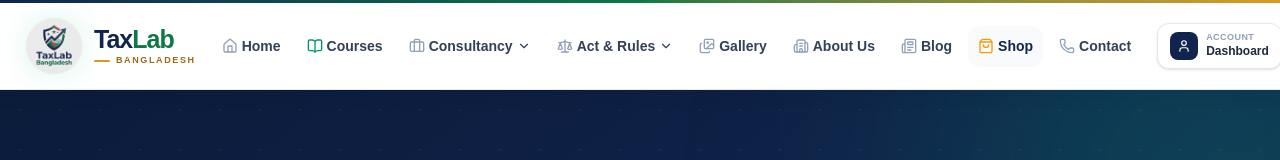
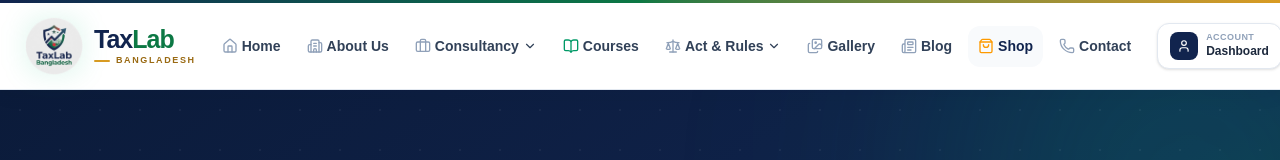
Before and after one commit to didarulislam01833/tax-lab-bangladesh, a Next.js app: page / in a window 1280 px wide. Shown: the top 160 px of the page. Built offline with nearby package versions, Linux system fonts and the light colour scheme.

Commit message:
Navbar modify

```diff
--- a/components/Header.jsx
+++ b/components/Header.jsx
@@ -87,7 +87,7 @@ export default function Header() {
                     {/* ================= DESKTOP NAVIGATION ================= */}
                     <nav className="hidden lg:flex items-center gap-0.5 xl:gap-1.5 font-semibold text-[13px] xl:text-[14px] text-slate-700 whitespace-nowrap">
 
-                        {/* HOME */}
+                        {/* 1. HOME */}
                         <Link
                             href="/"
                             className="group relative flex items-center gap-1 px-2.5 py-2.5 rounded-xl hover:bg-slate-50 hover:text-[#11244e] transition-all duration-200"
@@ -96,16 +96,16 @@ export default function Header() {
                             <span>Home</span>
                         </Link>
 
-                        {/* COURSES (Formerly Upcoming Courses) */}
+                        {/* 2. ABOUT US */}
                         <Link
-                            href="/upcoming-courses"
-                            className="group relative flex items-center gap-1 px-2.5 py-2.5 rounded-xl hover:bg-emerald-50 hover:text-[#0c7844] transition-all duration-200"
+                            href="/about"
+                            className="group flex items-center gap-1 px-2.5 py-2.5 rounded-xl hover:bg-slate-50 hover:text-[#11244e] transition"
                         >
-                            <BookOpen className="w-4 h-4 text-emerald-600 shrink-0" />
-                            <span>Courses</span>
+                            <Building2 className="w-4 h-4 text-slate-400 group-hover:text-[#0c7844] shrink-0" />
+                            <span>About Us</span>
                         </Link>
 
-                        {/* CONSULTANCY (Formerly Consultancy Services) */}
+                        {/* 3. CONSULTANCY */}
                         <div className="relative group">
                             <button
                                 type="button"
@@ -190,7 +190,7 @@ export default function Header() {
                                             BIDA & Related Services
                                         </div>
                                         <div className="text-[11px] text-slate-500 mt-0.5 leading-relaxed">
-                                            Setup, Registration, Visa, Employment, Operations & Compliance
+                                            Setup & Registration, Visas & Employment, Operations & Logistics, Finance & Compliance & Support & Access
                                         </div>
                                     </div>
                                 </Link>
@@ -207,7 +207,7 @@ export default function Header() {
                                             Licenses & Certificates
                                         </div>
                                         <div className="text-[11px] text-slate-500 mt-0.5 leading-relaxed">
-                                            IRC, ERC, Trade License, Fire, Environment, Factory, ISO & More
+                                            IRC, ERC, trade License, Fire License, Environment License, Factory License, ISO Certificate, Credit Rating & other licenses and Certificates
                                         </div>
                                     </div>
                                 </Link>
@@ -226,49 +226,58 @@ export default function Header() {
                             </div>
                         </div>
 
-                        {/* ACT & RULES */}
+                        {/* 4. COURSES */}
+                        <Link
+                            href="/upcoming-courses"
+                            className="group relative flex items-center gap-1 px-2.5 py-2.5 rounded-xl hover:bg-emerald-50 hover:text-[#0c7844] transition-all duration-200"
+                        >
+                            <BookOpen className="w-4 h-4 text-emerald-600 shrink-0" />
+                            <span>Courses</span>
+                        </Link>
+
+                        {/* 5. ACT & RULES (LINKS TO CONTACT PAGE) */}
                         <div className="relative group">
-                            <button
-                                type="button"
+                            <Link
+                                href="/contact"
                                 className="flex items-center gap-1 px-2.5 py-7 rounded-xl hover:text-[#11244e] transition"
                             >
                                 <Scale className="w-4 h-4 text-slate-400 group-hover:text-[#0c7844] shrink-0" />
                                 <span>Act & Rules</span>
                                 <ChevronDown className="w-3.5 h-3.5 group-hover:rotate-180 transition-transform shrink-0" />
-                            </button>
+                            </Link>
 
                             <div className="absolute top-[82px] left-0 w-60 bg-white border border-slate-200 rounded-2xl shadow-[0_20px_60px_rgba(15,23,42,0.15)] py-2 opacity-0 invisible translate-y-2 group-hover:opacity-100 group-hover:visible group-hover:translate-y-0 transition-all duration-200 whitespace-normal">
                                 <div className="relative group/sub">
-                                    <div className="flex items-center justify-between px-4 py-2.5 hover:bg-slate-50 hover:text-[#11244e] cursor-pointer">
+                                    <Link href="/contact" className="flex items-center justify-between px-4 py-2.5 hover:bg-slate-50 hover:text-[#11244e] cursor-pointer">
                                         <span className="font-semibold text-sm">Income Tax</span>
                                         <ChevronRight className="w-4 h-4" />
-                                    </div>
+                                    </Link>
                                     <div className="absolute top-0 left-full ml-1 w-60 bg-white border border-slate-200 rounded-2xl shadow-2xl py-2 opacity-0 invisible group-hover/sub:opacity-100 group-hover/sub:visible transition-all">
-                                        <Link href="/act-rules/income-tax/act-2023" className="block px-4 py-2 text-sm hover:bg-slate-50 hover:text-blue-900">Income Tax Act, 2023</Link>
-                                        <Link href="/act-rules/income-tax/tds-rules-2026" className="block px-4 py-2 text-sm hover:bg-slate-50 hover:text-blue-900">TDS Rules, 2026</Link>
-                                        <Link href="/act-rules/income-tax/sro" className="block px-4 py-2 text-sm hover:bg-slate-50 hover:text-blue-900">SROs</Link>
+                                        <Link href="/contact" className="block px-4 py-2 text-sm hover:bg-slate-50 hover:text-blue-900">Income Tax Act, 2023</Link>
+                                        <Link href="/contact" className="block px-4 py-2 text-sm hover:bg-slate-50 hover:text-blue-900">TDS Rules, 2026</Link>
+                                        <Link href="/contact" className="block px-4 py-2 text-sm hover:bg-slate-50 hover:text-blue-900">SROs</Link>
                                     </div>
                                 </div>
 
                                 <div className="relative group/sub">
-                                    <div className="flex items-center justify-between px-4 py-2.5 hover:bg-slate-50 hover:text-[#11244e] cursor-pointer">
+                                    <Link href="/contact" className="flex items-center justify-between px-4 py-2.5 hover:bg-slate-50 hover:text-[#11244e] cursor-pointer">
                                         <span className="font-semibold text-sm">VAT</span>
                                         <ChevronRight className="w-4 h-4" />
-                                    </div>
+                                    </Link>
                                     <div className="absolute top-0 left-full ml-1 w-60 bg-white border border-slate-200 rounded-2xl shadow-2xl py-2 opacity-0 invisible group-hover/sub:opacity-100 group-hover/sub:visible transition-all">
-                                        <Link href="/act-rules/vat/act-2012" className="block px-4 py-2 text-sm hover:bg-slate-50 hover:text-blue-900">VAT Act, 2012</Link>
-                                        <Link href="/act-rules/vat/rules-2016" className="block px-4 py-2 text-sm hover:bg-slate-50 hover:text-blue-900">VAT Rules, 2016</Link>
-                                        <Link href="/act-rules/vat/forms" className="block px-4 py-2 text-sm hover:bg-slate-50 hover:text-blue-900">Forms</Link>
-                                        <Link href="/act-rules/vat/sro" className="block px-4 py-2 text-sm hover:bg-slate-50 hover:text-blue-900">SROs</Link>
+                                        <Link href="/contact" className="block px-4 py-2 text-sm hover:bg-slate-50 hover:text-blue-900">VAT Act, 2012</Link>
+                                        <Link href="/contact" className="block px-4 py-2 text-sm hover:bg-slate-50 hover:text-blue-900">VAT Rules, 2016</Link>
+                                        <Link href="/contact" className="block px-4 py-2 text-sm hover:bg-slate-50 hover:text-blue-900">Forms</Link>
+                                        <Link href="/contact" className="block px-4 py-2 text-sm hover:bg-slate-50 hover:text-blue-900">SROs</Link>
                                     </div>
                                 </div>
 
-                                <Link href="/act-rules/customs" className="block px-4 py-2.5 text-sm font-semibold hover:bg-slate-50 hover:text-blue-900">Customs</Link>
-                                <Link href="/act-rules/labor-law" className="block px-4 py-2.5 text-sm font-semibold hover:bg-slate-50 hover:text-blue-900">Labor Law</Link>
+                                <Link href="/contact" className="block px-4 py-2.5 text-sm font-semibold hover:bg-slate-50 hover:text-blue-900">Customs</Link>
+                                <Link href="/contact" className="block px-4 py-2.5 text-sm font-semibold hover:bg-slate-50 hover:text-blue-900">Labor Law</Link>
                             </div>
                         </div>
 
-                        {/* GALLERY */}
+                        {/* 6. GALLERY */}
                         <Link
                             href="/gallery"
                             className="group flex items-center gap-1 px-2.5 py-2.5 rounded-xl hover:bg-slate-50 hover:text-[#11244e] transition"
@@ -277,16 +286,7 @@ export default function Header() {
                             <span>Gallery</span>
                         </Link>
 
-                        {/* ABOUT */}
-                        <Link
-                            href="/about"
-                            className="group flex items-center gap-1 px-2.5 py-2.5 rounded-xl hover:bg-slate-50 hover:text-[#11244e] transition"
-                        >
-                            <Building2 className="w-4 h-4 text-slate-400 group-hover:text-[#0c7844] shrink-0" />
-                            <span>About Us</span>
-                        </Link>
-
-                        {/* BLOG */}
+                        {/* 7. BLOG */}
                         <Link
                             href="/blog"
                             className="group flex items-center gap-1 px-2.5 py-2.5 rounded-xl hover:bg-slate-50 hover:text-[#11244e] transition"
@@ -295,7 +295,7 @@ export default function Header() {
                             <span>Blog</span>
                         </Link>
 
-                        {/* SHOP */}
+                        {/* 8. SHOP */}
                         <Link
                             href="/shop"
                             className="flex items-center gap-1 px-2.5 py-2.5 rounded-xl bg-slate-50 text-[#11244e] hover:bg-amber-50 hover:text-amber-700 transition font-bold"
@@ -304,7 +304,7 @@ export default function Header() {
                             <span>Shop</span>
                         </Link>
 
-                        {/* CONTACT */}
+                        {/* 9. CONTACT */}
                         <Link
                             href="/contact"
                             className="group flex items-center gap-1 px-2.5 py-2.5 rounded-xl hover:bg-slate-50 hover:text-[#11244e] transition"
@@ -315,7 +315,7 @@ export default function Header() {
 
                     </nav>
 
-                    {/* ================= DASHBOARD ================= */}
+                    {/* ================= ACCOUNT / DASHBOARD (RIGHT SIDE) ================= */}
                     <div className="hidden lg:flex items-center shrink-0">
                         <Link
                             href="/dashboard"
@@ -366,12 +366,12 @@ export default function Header() {
                             </Link>
 
                             <Link
-                                href="/upcoming-courses"
+                                href="/about"
                                 onClick={closeMobileMenu}
-                                className="flex items-center gap-3 px-4 py-3 rounded-xl font-semibold text-slate-700 hover:bg-emerald-50"
+                                className="flex items-center gap-3 px-4 py-3 rounded-xl font-semibold text-slate-700 hover:bg-slate-50"
                             >
-                                <BookOpen className="w-5 h-5 text-emerald-600" />
-                                Courses
+                                <Building2 className="w-5 h-5 text-slate-500" />
+                                About Us
                             </Link>
 
                             <div>
@@ -401,21 +401,30 @@ export default function Header() {
                             </div>
 
                             <Link
+                                href="/upcoming-courses"
+                                onClick={closeMobileMenu}
+                                className="flex items-center gap-3 px-4 py-3 rounded-xl font-semibold text-slate-700 hover:bg-emerald-50"
+                            >
+                                <BookOpen className="w-5 h-5 text-emerald-600" />
+                                Courses
+                            </Link>
+
+                            <Link
+                                href="/contact"
+                                onClick={closeMobileMenu}
+                                className="flex items-center gap-3 px-4 py-3 rounded-xl font-semibold text-slate-700 hover:bg-slate-50"
+                            >
+                                <Scale className="w-5 h-5 text-slate-500" />
+                                Act & Rules
+                            </Link>
+
+                            <Link
                                 href="/gallery"
                                 onClick={closeMobileMenu}
                                 className="flex items-center gap-3 px-4 py-3 rounded-xl font-semibold text-slate-700 hover:bg-slate-50"
                             >
                                 <Images className="w-5 h-5 text-slate-500" />
                                 Gallery
-                            </Link>
-
-                            <Link
-                                href="/about"
-                                onClick={closeMobileMenu}
-                                className="flex items-center gap-3 px-4 py-3 rounded-xl font-semibold text-slate-700 hover:bg-slate-50"
-                            >
-                                <Building2 className="w-5 h-5 text-slate-500" />
-                                About Us
                             </Link>
 
                             <Link
```
